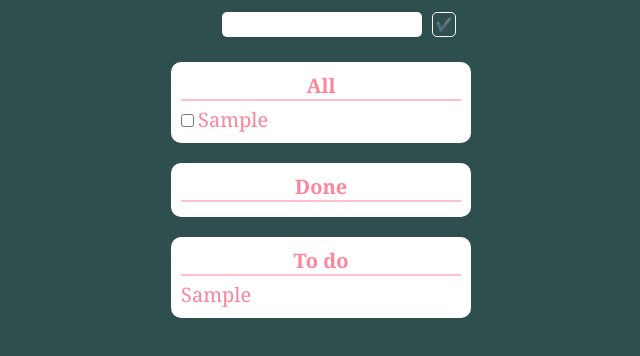
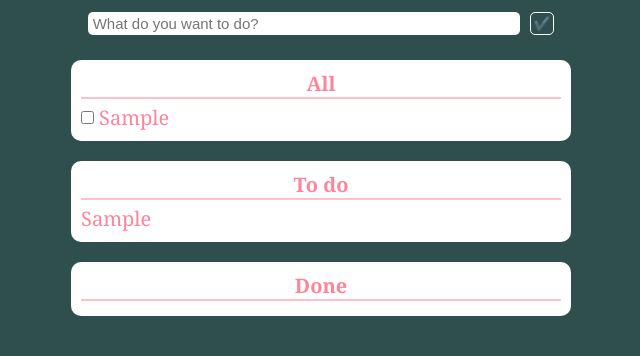
Before and after one commit to infinity141/To-Do-list, a plain HTML site: page index.html in a window 1280 px wide. Both pictures are taken after typing "Sample" into the empty fields and a click on the button "✔️". Shown: the part 56-412 px from the top of the page, without its empty margins (319-959 px from the left). Drawn offline with Linux system fonts and the light colour scheme.

Commit message:
I deleted everything from the previous JavaScript and Made the whole Javascript from scratch, I'm pretty proud now ☺

```diff
--- a/index.html
+++ b/index.html
@@ -1,12 +1,11 @@
 <!DOCTYPE html>
 <html lang="en">
   <head>
-    <meta charset="UTF-8">
-    <meta http-equiv="X-UA-Compatible" content="IE=edge">
-    <meta name="viewport" content="width=device-width, initial-scale=1.0">
-    <style type="text/css">
-    </style>
-    <link rel="stylesheet" href="style.css" >
+    <meta charset="UTF-8" />
+    <meta http-equiv="X-UA-Compatible" content="IE=edge" />
+    <meta name="viewport" content="width=device-width, initial-scale=1.0" />
+    <style type="text/css"></style>
+    <link rel="stylesheet" href="style.css" />
     <title>To Do List</title>
   </head>
   <body>
@@ -14,27 +13,30 @@
       <div class="name">
         <h1>To Do List</h1>
       </div>
-        <form id="formm">
+      <form id="form-container">
         <div class="row column_1">
-            <input type="text" id="todo" class="mama">
-            <button id="finished" >✔️</button>
+          <input
+            type="text"
+            id="todo"
+            class="mama"
+            placeholder="What do you want to do?"
+          />
+          <button id="add-button">✔️</button>
         </div>
-        <div class="listed" id="listed">
-           <p><b>All</b></p>
-           <hr>
+        <div class="listed" id="all-list">
+          <p class="all-head"><b>All</b></p>
+          <hr />
         </div>
         <div class="listed_helper">
-            <p><b>Done</b></p>
-            <hr>
+          <p class="all-head"><b>To do</b></p>
+          <hr />
         </div>
-        <div class="listed son"id="listed_2">
+        <div class="listed son" id="todo-list"></div>
+        <div class="listed_helper">
+          <p class="all-head"><b>Done</b></p>
+          <hr />
         </div>
-         <div class="listed_helper">
-            <p><b>To do</b></p>
-            <hr>
-        </div>
-         <div class="listed son" id="listed_3">
-        </div>
+        <div class="listed son" id="done-list"></div>
       </form>
     </div>
   </body>
--- a/nah.js
+++ b/nah.js
@@ -1,72 +1,99 @@
-var list = document.getElementById("todo");
-var element_creator = document.getElementById("listed");
-var element_creator_2 = document.getElementById("listed_2");
-var element_creator_3 = document.getElementById("listed_3");
-var button = document.getElementById("finished");
-var form = document.getElementById("formm");
-var submitted = [...document.querySelectorAll("button")];
-var data = [];
-let index = 0;
-var retvaltru = [];
-var retvalfls = [];
-function go() {
-  var value_taker = document.createElement("input");
-  var phara_taker = document.createElement("span");
-  var new_line = document.createElement("br");
-  value_taker.type = "checkbox";
-  value_taker.setAttribute("data-id", index);
-  value_taker.style.marginRight = "4px";
-  phara_taker.innerHTML = list.value;
-  element_creator.appendChild(value_taker);
-  element_creator.appendChild(phara_taker);
-  element_creator.appendChild(new_line);
+const todo = document.getElementById("todo");
+const addButton = document.getElementById("add-button");
+const allListContainer = document.querySelector("#all-list");
+const todoListContainer = document.querySelector("#todo-list");
+const doneListContainer = document.querySelector("#done-list");
+const form = document.querySelector("#form-container");
+let listArray = [];
+let idCount = 0;
 
-  data.push({ value: list.value, checked: false });
-  value_taker.addEventListener("change", function (event) {
-    var id = parseInt(event.target.attributes[1].value);
-    data[id].checked = !data[id].checked;
-    retvaltru = data.filter(function (value, index) {
-      return value.checked == true;
-    });
-    element_creator_2.innerHTML = "";
-    retvaltru.forEach(function (event, index) {
-      var phara_taker = document.createElement("span");
-      var new_line = document.createElement("br");
-      phara_taker.innerHTML = event.value;
-      element_creator_2.appendChild(phara_taker);
-      element_creator_2.appendChild(new_line);
-    });
-    retvalfls = data.filter(function (value, index) {
-      return value.checked == false;
-    });
-    element_creator_3.innerHTML = "";
-    retvalfls.forEach(function (event, index) {
-      var phara_taker = document.createElement("span");
-      var new_line = document.createElement("br");
-      phara_taker.innerHTML = event.value;
-      element_creator_3.appendChild(phara_taker);
-      element_creator_3.appendChild(new_line);
-    });
-  });
-  retvalfls = data.filter(function (value, index) {
-    return value.checked == false;
-  });
-  element_creator_3.innerHTML = "";
-  retvalfls.forEach(function (event, index) {
-    var phara_taker = document.createElement("span");
-    var new_line = document.createElement("br");
-    phara_taker.innerHTML = event.value;
-    element_creator_3.appendChild(phara_taker);
-    element_creator_3.appendChild(new_line);
-  });
-  index++;
-  list.value = "";
+function init() {
+  listArray = JSON.parse(localStorage.getItem("theBigList")) || [];
+  for (let i = 0; i < listArray.length; i++) {
+    addElement(listArray[i].text, listArray[i].checked, listArray[i].identify);
+  }
 }
 
-button.addEventListener("click", function () {
-  go();
+init();
+
+function add() {
+  let idCountString = idCount.toString();
+  let listInfoAllIdStorage = "listId" + idCountString;
+  addElement(todo.value, false, listInfoAllIdStorage);
+
+  listArray.push({
+    checked: false,
+    text: todo.value,
+    identify: listInfoAllIdStorage,
+  });
+  todo.value = "";
+
+  localStorage.setItem("theBigList", JSON.stringify(listArray));
+}
+
+function addElement(textPara, checkedPara, listInfoAllIdStorage) {
+  // Manage the main list
+  const listDiv = document.createElement("div");
+  listDiv.classList.add("list-div");
+  const listInfoAll = document.createElement("input");
+  const listInfoDone = document.createElement("p");
+  const listInfoTodo = document.createElement("p");
+  listInfoDone.innerHTML = textPara;
+  listInfoTodo.innerHTML = textPara;
+
+  // Checks if the checkbox is checked or not
+  listInfoAll.addEventListener("change", (event) => {
+    if (listInfoAll.checked) {
+      doneListContainer.appendChild(listInfoDone);
+      todoListContainer.removeChild(listInfoTodo);
+      for (let i = 0; i < listArray.length; i++) {
+        if (listArray[i].identify == listInfoAllIdStorage) {
+          listArray[i].checked = true;
+        }
+      }
+    }
+    if (!listInfoAll.checked) {
+      doneListContainer.removeChild(listInfoDone);
+      todoListContainer.appendChild(listInfoTodo);
+      for (let i = 0; i < listArray.length; i++) {
+        if (listArray[i].identify == listInfoAllIdStorage) {
+          listArray[i].checked = false;
+        }
+      }
+    }
+    localStorage.setItem("theBigList", JSON.stringify(listArray));
+  });
+
+  // Handles the jaba jaba of the checkbox and stuff
+  listInfoAll.type = "checkbox";
+  listInfoAll.checked = checkedPara;
+  listInfoAll.id = listInfoAllIdStorage;
+  idCount++;
+  const listInfoAllLabel = document.createElement("label");
+  listInfoAllLabel.setAttribute("for", "listInfoAllIdStorage");
+  listInfoAllLabel.classList.add("list-info");
+  listInfoAllLabel.textContent = textPara;
+  console.log(listInfoAllIdStorage);
+
+  // appends all the children to where we want them to be displayed
+  listInfoAll.innerHTML = textPara;
+  allListContainer.appendChild(listDiv);
+  listDiv.appendChild(listInfoAll);
+  listDiv.appendChild(listInfoAllLabel);
+
+  // Determines if it is checked or not and puts it in its proper place.
+  // And my God finding this small solutions wasn't as easy as it seems!
+  if (checkedPara == true) {
+    doneListContainer.appendChild(listInfoDone);
+  } else {
+    todoListContainer.appendChild(listInfoTodo);
+  }
+}
+
+addButton.addEventListener("click", (event) => {
+  add();
 });
 
-form.addEventListener("submit", function (event) {
+form.addEventListener("submit", (event) => {
   event.preventDefault();
 });
--- a/style.css
+++ b/style.css
@@ -27,22 +27,20 @@ body {
   flex-direction: row;
   justify-content: center;
   position: relative;
-  left: 18px;
 }
 
 #todo {
   border: none;
   border-radius: 5px;
-  height: 25px;
   padding: 3px;
   padding-left: 5px;
   margin: 5px;
-  width: 200px;
+  width: 80%;
   outline: none;
   font-size: 15px;
 }
 
-#finished {
+#add-button {
   border: solid 1px white;
   padding: 3px;
   margin: 5px;
@@ -54,13 +52,13 @@ body {
   font-size: 20px;
   color: rgb(255, 132, 153);
   background: white;
-  width: 300px;
+  width: 500px;
   margin: 20px;
   padding: 10px;
   border-radius: 10px;
 }
 
-.listed p {
+.all-head {
   text-align: center;
 }
 
@@ -87,7 +85,7 @@ hr {
   font-size: 20px;
   color: rgb(255, 132, 153);
   background: white;
-  width: 300px;
+  width: 500px;
   margin: 20px;
   margin-bottom: 0;
   padding: 10px;
@@ -99,3 +97,12 @@ hr {
 .listed_helper p {
   text-align: center;
 }
+
+.list-info {
+  margin-left: 5px;
+}
+
+.list-div {
+  display: flex;
+  align-items: center;
+}
```
Also changed, not shown: neverUse.js (added, +70 -0 lines). Lines whose indentation alone changed are shown as unchanged.
